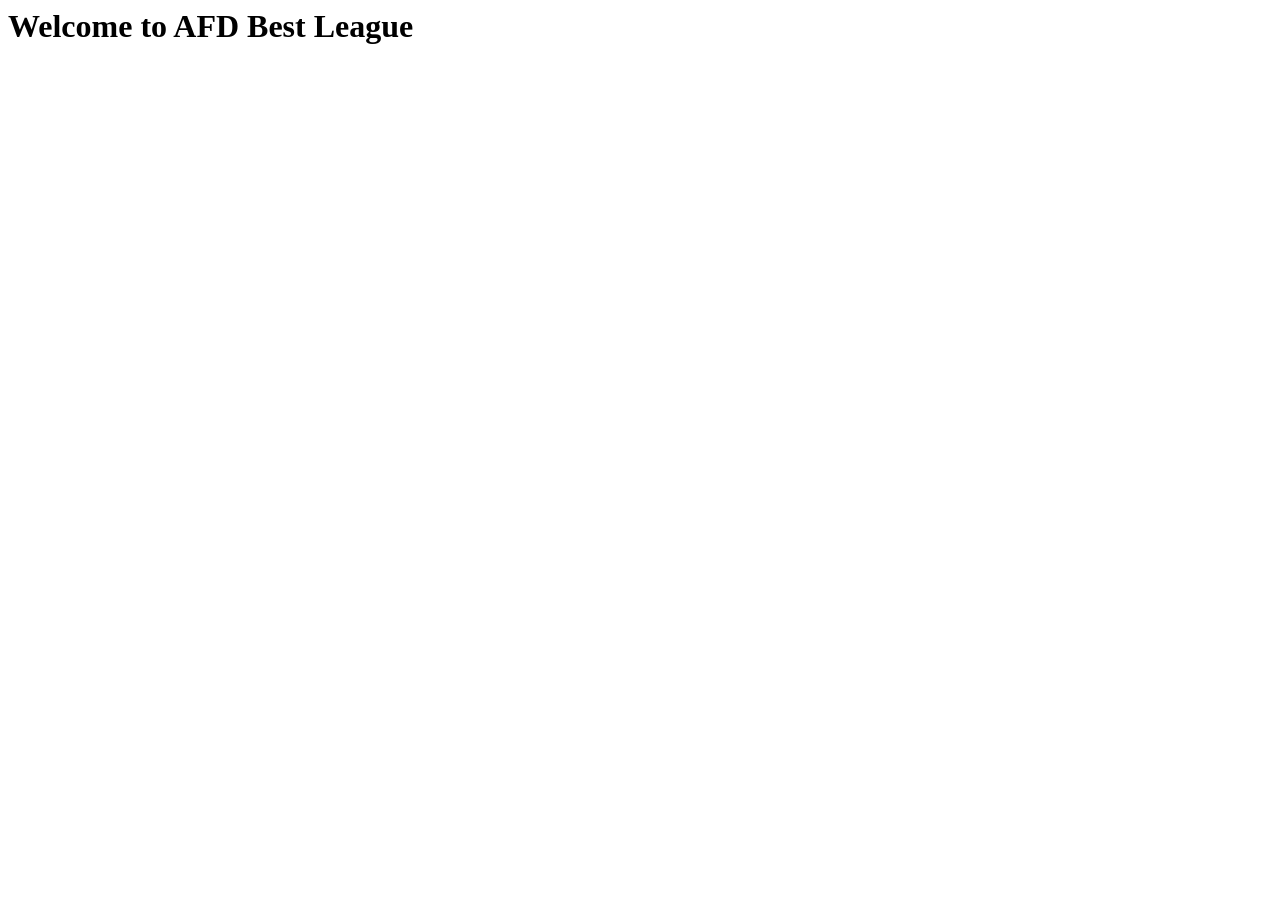
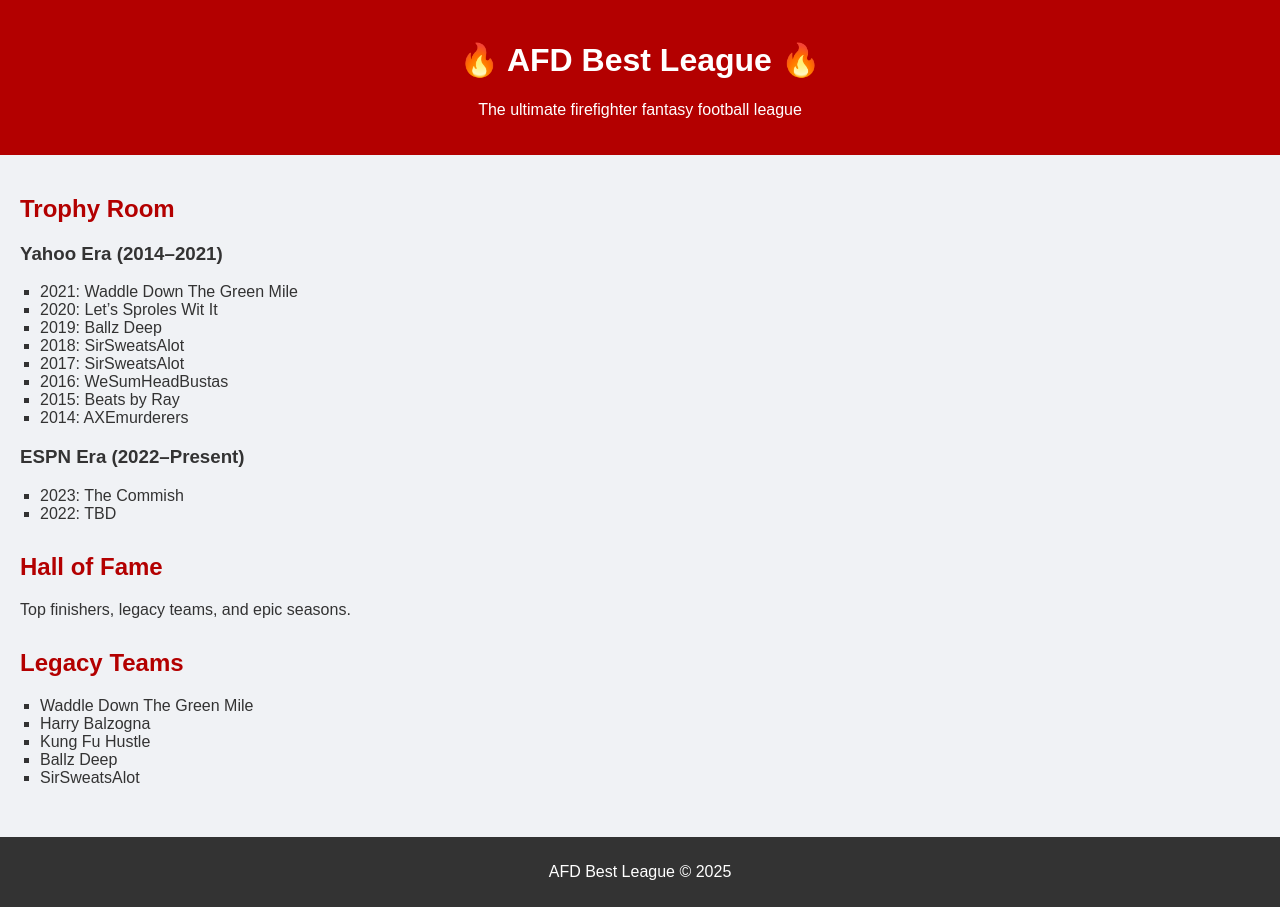
Before and after one commit to DaddyDondo/afd-best-league, a plain HTML site: page index.html in a window 1280 px wide. Before the commit the page ends 800 px from the top, so only its background shows below. Drawn offline with Linux system fonts and the light colour scheme.

Commit message:
Add files via upload

```diff
--- a/index.html
+++ b/index.html
@@ -1 +1,53 @@
-<html><head><title>AFD Best League</title></head><body><h1>Welcome to AFD Best League</h1></body></html>
+
+<!DOCTYPE html>
+<html lang="en">
+<head>
+    <meta charset="UTF-8">
+    <title>AFD Best League</title>
+    <link rel="stylesheet" href="style.css">
+</head>
+<body>
+    <header>
+        <h1>🔥 AFD Best League 🔥</h1>
+        <p>The ultimate firefighter fantasy football league</p>
+    </header>
+    <main>
+        <section id="trophy-room">
+            <h2>Trophy Room</h2>
+            <h3>Yahoo Era (2014–2021)</h3>
+            <ul>
+                <li>2021: Waddle Down The Green Mile</li>
+                <li>2020: Let’s Sproles Wit It</li>
+                <li>2019: Ballz Deep</li>
+                <li>2018: SirSweatsAlot</li>
+                <li>2017: SirSweatsAlot</li>
+                <li>2016: WeSumHeadBustas</li>
+                <li>2015: Beats by Ray</li>
+                <li>2014: AXEmurderers</li>
+            </ul>
+            <h3>ESPN Era (2022–Present)</h3>
+            <ul>
+                <li>2023: The Commish</li>
+                <li>2022: TBD</li>
+            </ul>
+        </section>
+        <section id="hall-of-fame">
+            <h2>Hall of Fame</h2>
+            <p>Top finishers, legacy teams, and epic seasons.</p>
+        </section>
+        <section id="team-gallery">
+            <h2>Legacy Teams</h2>
+            <ul>
+                <li>Waddle Down The Green Mile</li>
+                <li>Harry Balzogna</li>
+                <li>Kung Fu Hustle</li>
+                <li>Ballz Deep</li>
+                <li>SirSweatsAlot</li>
+            </ul>
+        </section>
+    </main>
+    <footer>
+        <p>AFD Best League &copy; 2025</p>
+    </footer>
+</body>
+</html>
--- a/style.css
+++ b/style.css
@@ -1 +1,8 @@
-body { font-family: Arial, sans-serif; background-color: #f9f9f9; }
+
+body { font-family: sans-serif; background-color: #f0f2f5; color: #333; margin: 0; padding: 0; }
+header { background-color: #b30000; color: white; padding: 20px; text-align: center; }
+main { padding: 20px; }
+section { margin-bottom: 30px; }
+h2 { color: #b30000; }
+ul { list-style-type: square; padding-left: 20px; }
+footer { text-align: center; padding: 10px; background-color: #333; color: white; }
```
